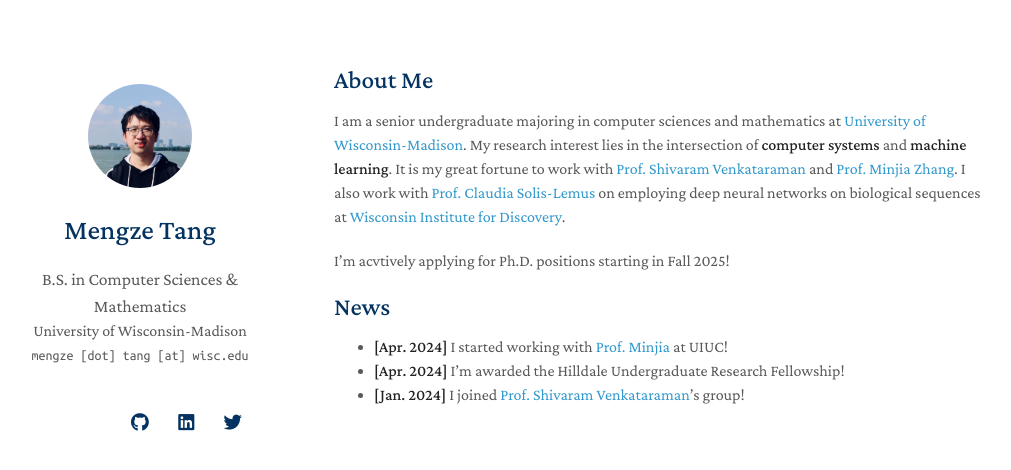
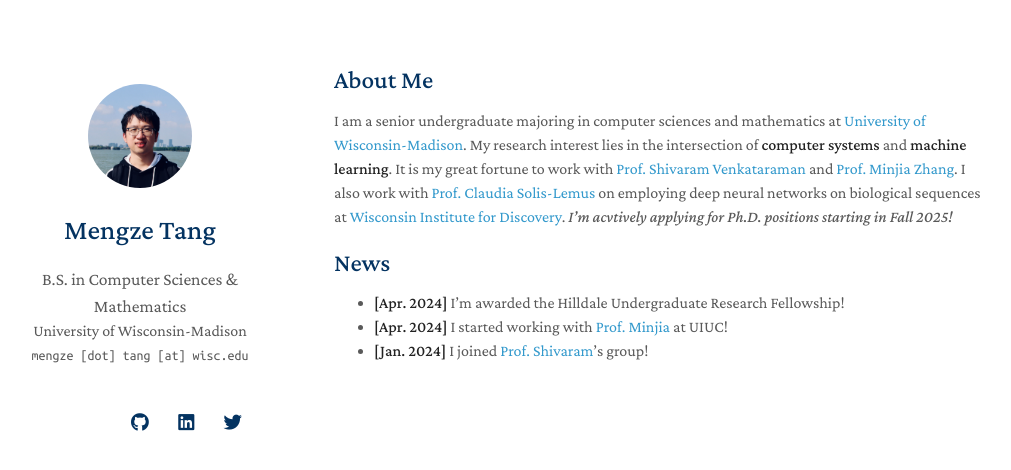
Before and after one commit to madmtang/madmtang.github.io, a Jekyll site: the page built from index.md, in a window 1280 px wide. Shown: the top 470 px of the page, without its empty margins (136-1147 px from the left). Built offline with Jekyll 4.4.1, drawn with Linux system fonts in a browser that asks for light colours; nearby versions of some CDN libraries; a style sheet for code colours, icons or effects is not loaded; our own code applies the rules of GitHub Pages for plain Markdown files.

Commit message:
minor edit

```diff
--- a/index.md
+++ b/index.md
@@ -5,8 +5,7 @@ layout: homepage
 ## About Me
 
 I am a senior undergraduate majoring in computer sciences and mathematics at <a href="https://www.wisc.edu/" target="_blank">University of Wisconsin-Madison</a>. My research interest lies in the intersection of **computer systems** and **machine learning**. It is my great fortune to work with <a href="https://shivaram.org/" target="_blank">Prof. Shivaram Venkataraman</a> and <a href="https://minjiazhang.github.io/" target="_blank">Prof. Minjia Zhang</a>. I also work with <a href="https://solislemuslab.github.io//pages/people.html" target="_blank">Prof. Claudia Solis-Lemus</a> on employing deep neural networks on biological sequences at <a href="https://wid.wisc.edu/" target="_blank">Wisconsin Institute for Discovery</a>.
-
-I'm acvtively applying for Ph.D. positions starting in Fall 2025!
+*I'm acvtively applying for Ph.D. positions starting in Fall 2025!*
 
 <!-- ## Research Interests
 
@@ -15,9 +14,9 @@ I'm acvtively applying for Ph.D. positions starting in Fall 2025!
 
 ## News
 
+- **[Apr. 2024]** I'm awarded the Hilldale Undergraduate Research Fellowship!
 - **[Apr. 2024]** I started working with <a href="https://minjiazhang.github.io/" target="_blank">Prof. Minjia</a> at UIUC!
-- **[Apr. 2024]** I'm awarded the Hilldale Undergraduate Research Fellowship!
-- **[Jan. 2024]** I joined <a href="https://shivaram.org/" target="_blank">Prof. Shivaram Venkataraman</a>'s group!
+- **[Jan. 2024]** I joined <a href="https://shivaram.org/" target="_blank">Prof. Shivaram</a>'s group!
 
 <!-- {% include_relative _includes/publications.md %}
 
```
